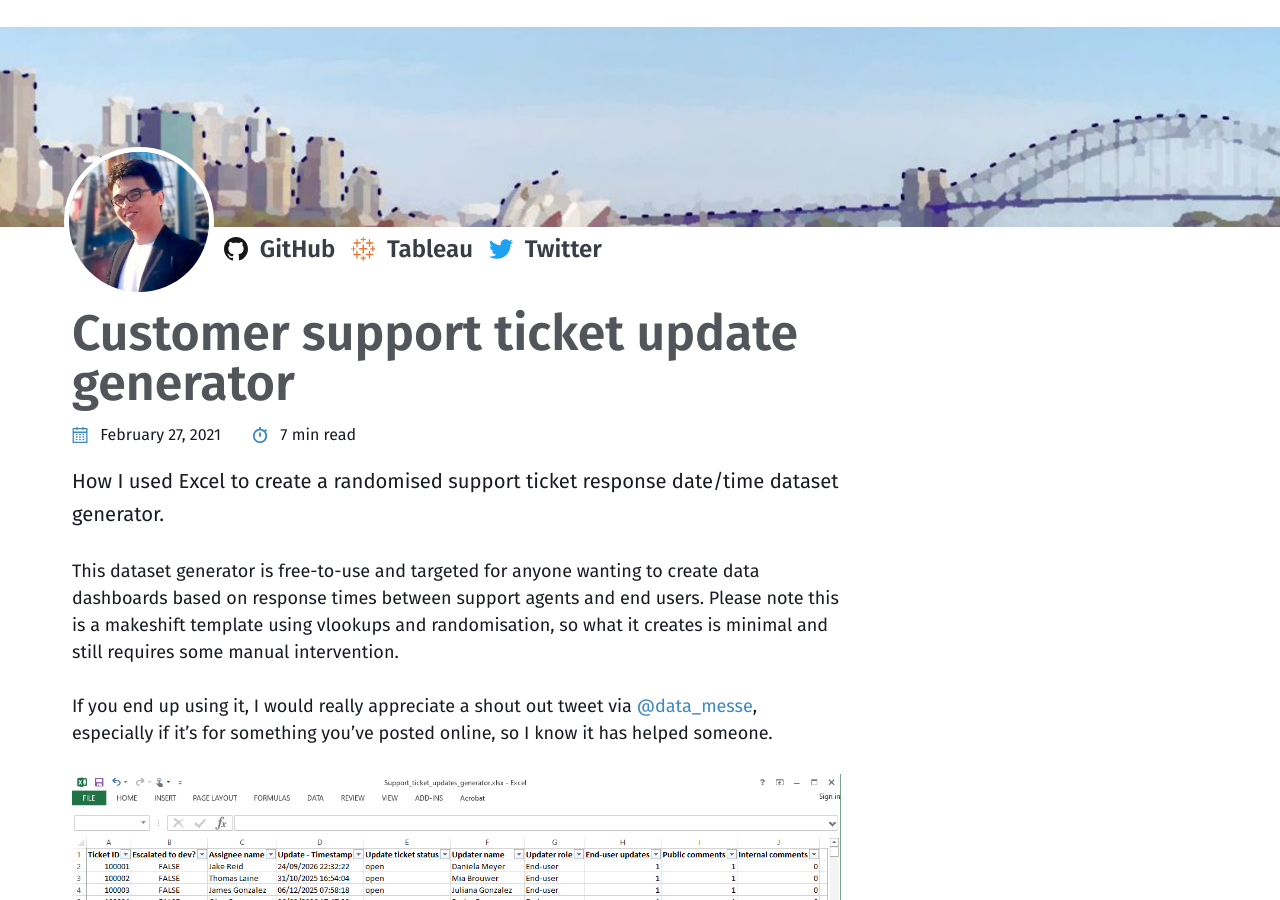
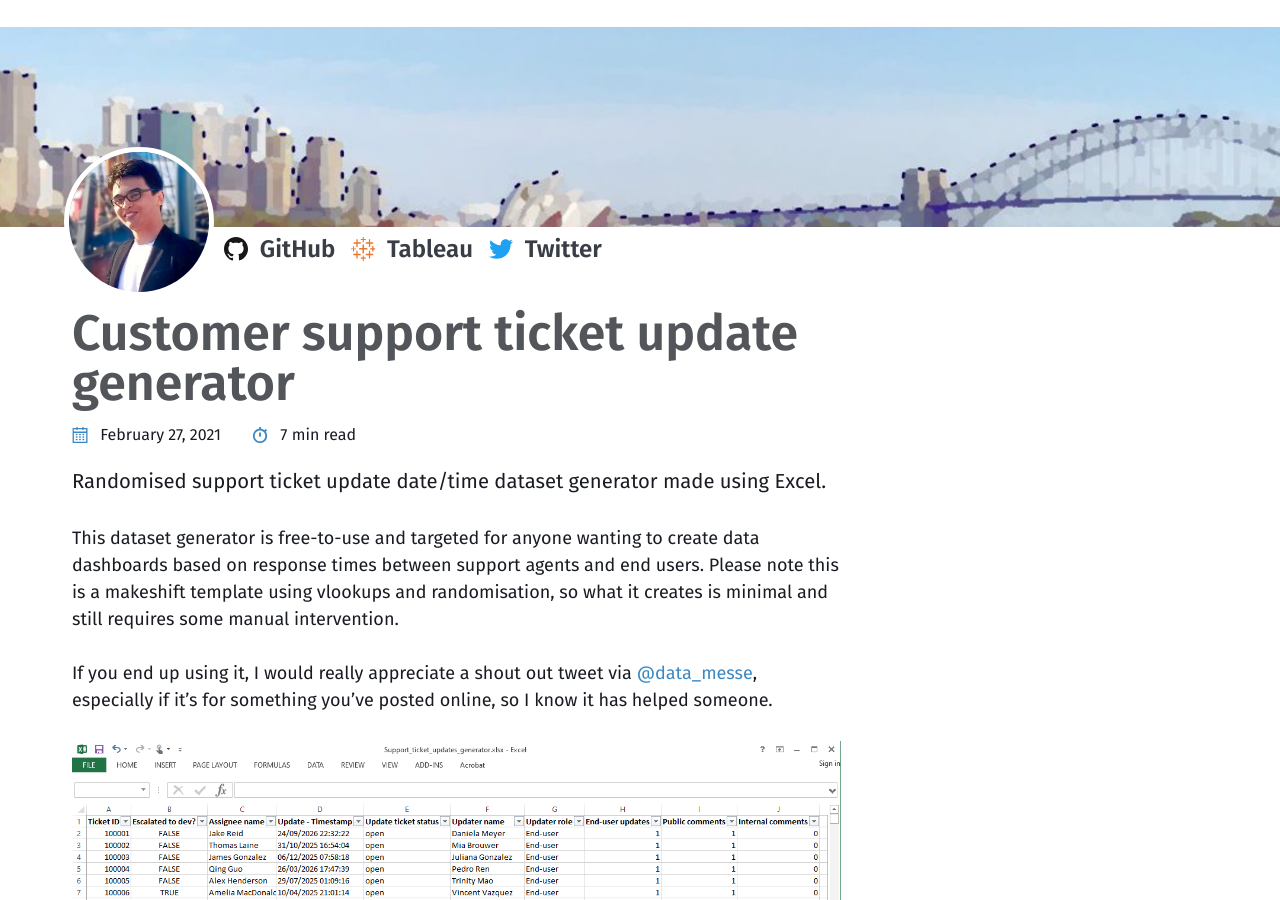
Before and after one commit to datamesse/blog, a Jekyll site: the page built from _posts/2021-02-27-support-ticket-update-times-dataset-generator-in-excel.markdown, in a window 1280 px wide and 900 px high. Built offline with Jekyll 4.4.1, drawn with Linux system fonts in a browser that asks for light colours.

Commit message:
Update post first line

```diff
--- a/_posts/2021-02-27-support-ticket-update-times-dataset-generator-in-excel.markdown
+++ b/_posts/2021-02-27-support-ticket-update-times-dataset-generator-in-excel.markdown
@@ -2,12 +2,12 @@
 layout: post
 title: Customer support ticket update generator
 date: 2021-02-27 19:50:00 +1100
-description: Using Excel to create data
+description: Using Excel to create a dataset generator
 img: # /assets/images/?????.jpg no longer works
 tags: [Excel, formula, support ticket, Zendesk Explore, dataset, dataset generator, RANDBETWEEN, random] # add tag
 ---
 
-How I used Excel to create a randomised support ticket response date/time dataset generator.
+Randomised support ticket update date/time dataset generator made using Excel.
 
 This dataset generator is free-to-use and targeted for anyone wanting to create data dashboards based on response times between support agents and end users. Please note this is a makeshift template using vlookups and randomisation, so what it creates is minimal and still requires some manual intervention.
 
```
